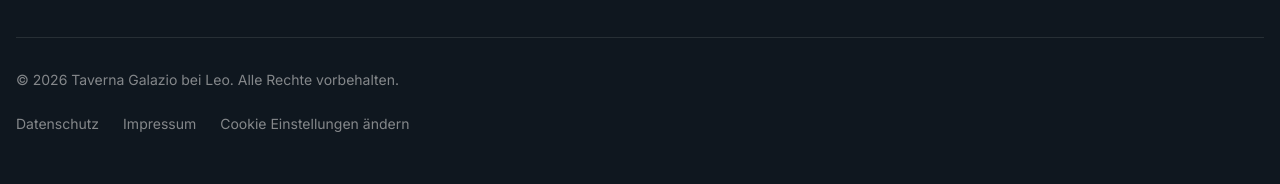
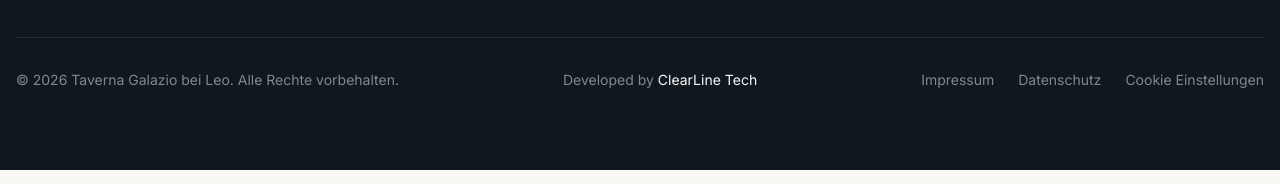
Before and after one commit to Elhamr21/TavernaGalazioBeiLeo, a Next.js app: page / in a window 1280 px wide. Shown: the part 8785-8969 px from the top of the page. Built offline with nearby package versions, Linux system fonts and the light colour scheme; a web font is replaced by a local one.

Commit message:
footer fixed

```diff
--- a/components/footer.tsx
+++ b/components/footer.tsx
@@ -85,19 +85,47 @@ export function Footer() {
 
 {/* Divider */}
 <div className="border-t border-background/10 pt-6 sm:pt-8">
-          <div className="flex flex-col gap-4 sm:gap-6">
-            <p className="text-background/50 text-xs sm:text-sm text-center sm:text-left">
+  <div className="flex flex-col md:flex-row md:items-center md:justify-between gap-4 sm:gap-6">
+
+    {/* Left Side */}
+    <p className="text-background/50 text-xs sm:text-sm text-center md:text-left">
       © {new Date().getFullYear()} Taverna Galazio bei Leo. Alle Rechte vorbehalten.
     </p>
-            <div className="flex flex-wrap items-center justify-center sm:justify-start gap-4 sm:gap-6">
-              <Link href="/datenschutz" className="text-background/50 text-xs sm:text-sm hover:text-background transition-colors">
+
+    {/* Center */}
+<p className="text-background/50 text-xs sm:text-sm text-center">
+  Developed by{" "}
+  <a
+    href="https://clearline-ai.tech/"
+    target="_blank"
+    rel="noopener noreferrer"
+    className="text-background hover:text-white transition-colors"
+  >
+    ClearLine Tech
+  </a>
+</p>
+
+    {/* Right Side */}
+    <div className="flex flex-wrap items-center justify-center md:justify-end gap-4 sm:gap-6">
+      <Link
+        href="/impressum"
+        className="text-background/50 text-xs sm:text-sm hover:text-background transition-colors"
+      >
+        Impressum
+      </Link>
+
+      <Link
+        href="/datenschutz"
+        className="text-background/50 text-xs sm:text-sm hover:text-background transition-colors"
+      >
         Datenschutz
       </Link>
-              <Link href="/impressum" className="text-background/50 text-xs sm:text-sm hover:text-background transition-colors">
-                Impressum
-              </Link>
-              <Link href="/cookie-einstellungen" className="text-background/50 text-xs sm:text-sm hover:text-background transition-colors">
-                Cookie Einstellungen ändern
+
+      <Link
+        href="/cookie-einstellungen"
+        className="text-background/50 text-xs sm:text-sm hover:text-background transition-colors"
+      >
+        Cookie Einstellungen
       </Link>
     </div>
   </div>
```
Lines whose indentation alone changed are shown as unchanged.
